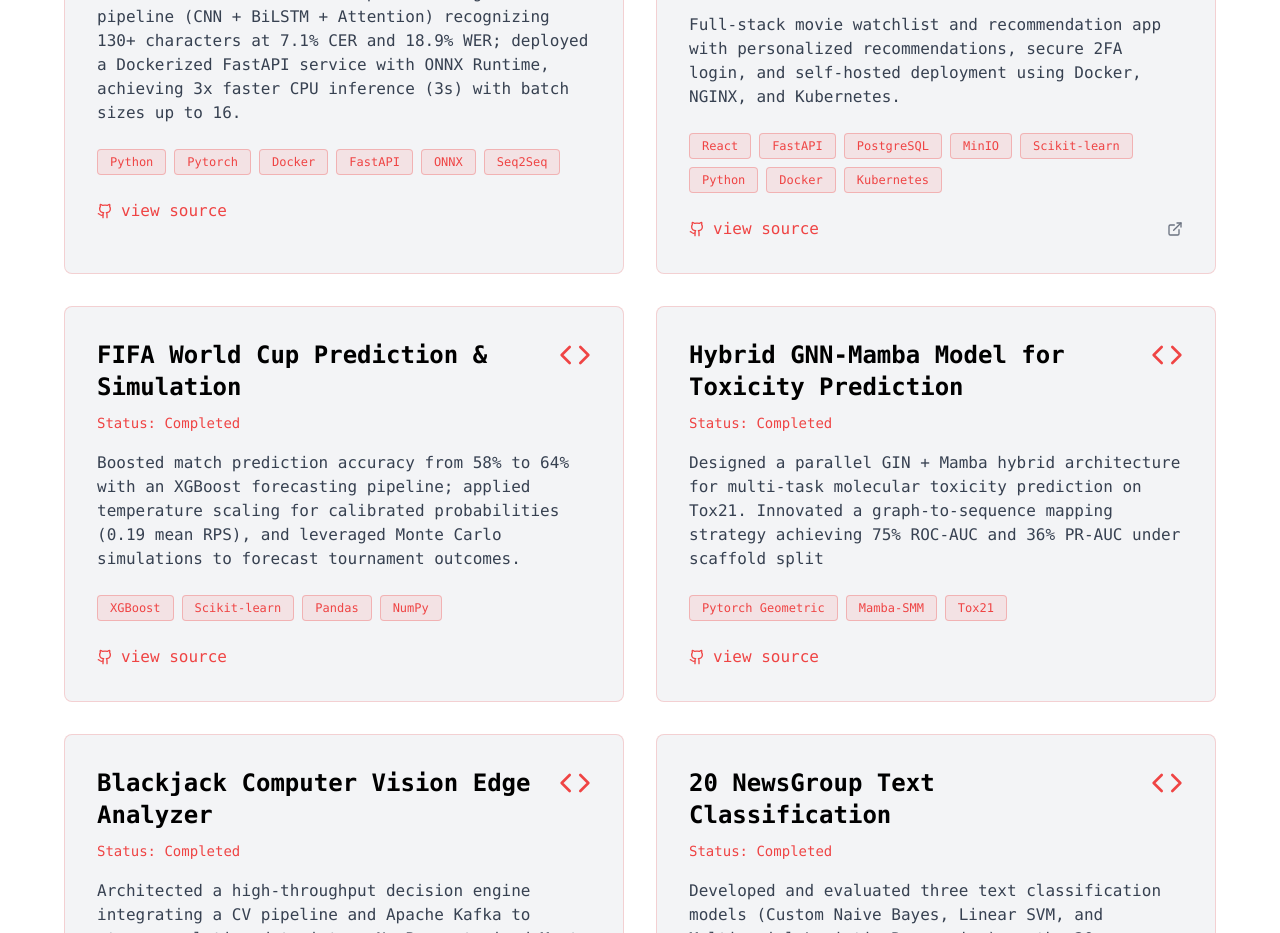
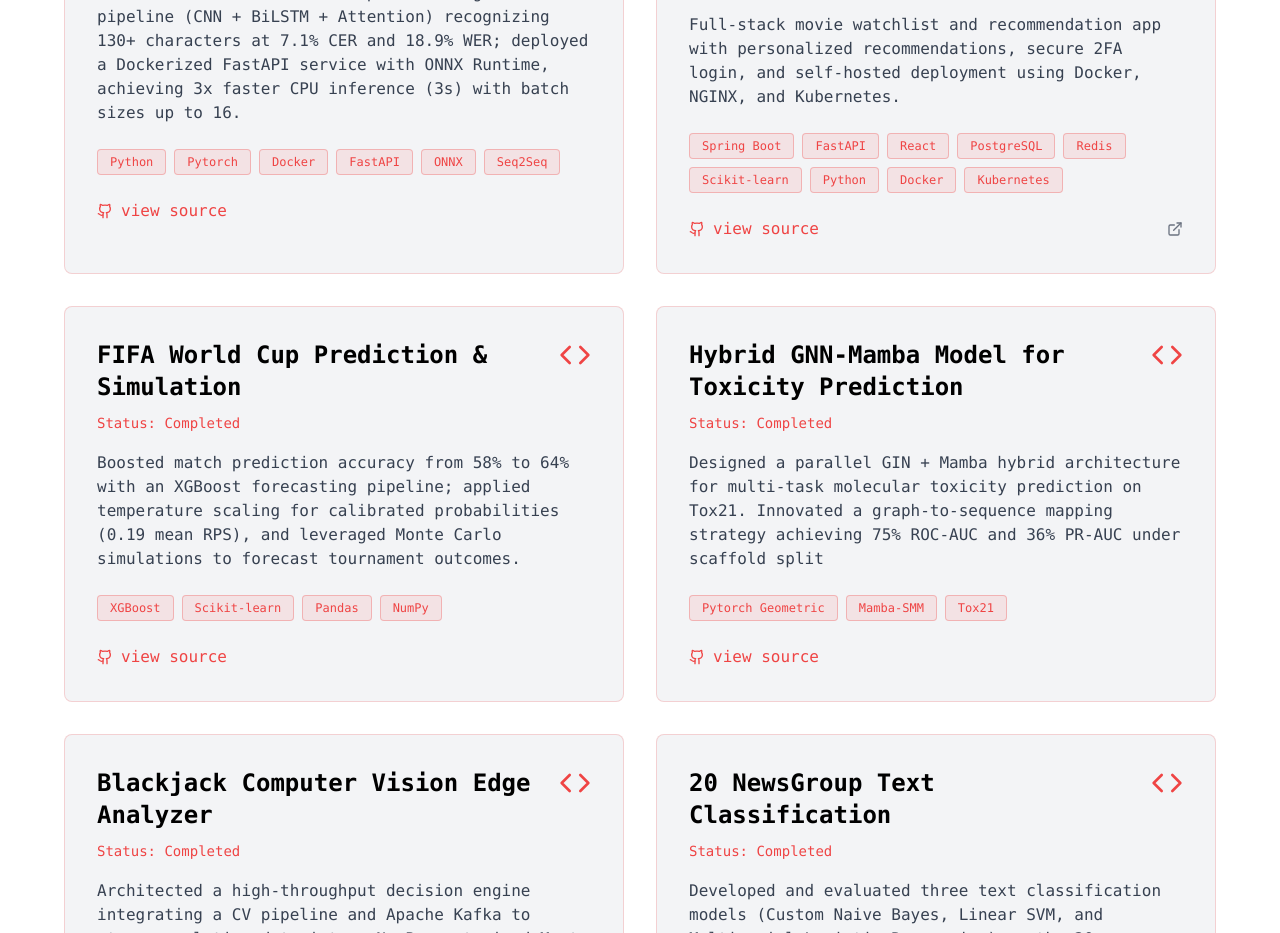
Before and after one commit to nikunjpradhan31/Website, a React (Vite) app: page / in a window 1280 px wide. Shown: the part 3520-4453 px from the top of the page. Built offline with nearby package versions, Linux system fonts and the light colour scheme.

Commit message:
updated resume

```diff
--- a/src/App.jsx
+++ b/src/App.jsx
@@ -139,7 +139,7 @@ const skillCategories = {
 {
   title: "Movie Recommendation Application",
   description: "Full-stack movie watchlist and recommendation app with personalized recommendations, secure 2FA login, and self-hosted deployment using Docker, NGINX, and Kubernetes.",
-  tech: ["React", "FastAPI", "PostgreSQL", "MinIO", "Scikit-learn", "Python", "Docker","Kubernetes"],
+  tech: ["Spring Boot", "FastAPI","React", "PostgreSQL", "Redis", "Scikit-learn", "Python", "Docker","Kubernetes"],
   github: "https://github.com/nikunjpradhan31/TheHimalayanHut",
   live: "https://himalapp.nikunjpradhan.com",
   status: "Deployed"
```
Also changed, not shown: 2 other files (tests, documents, lock files or other folders).
